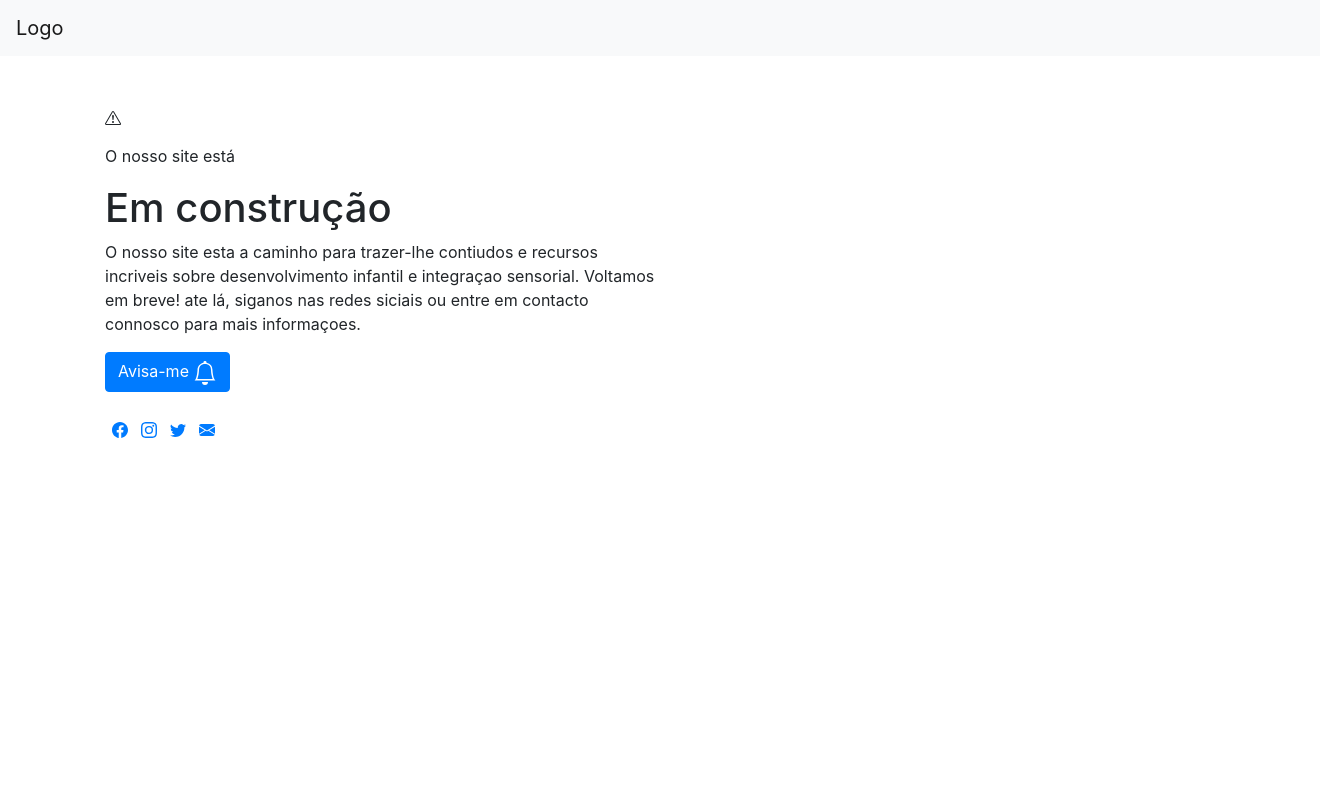
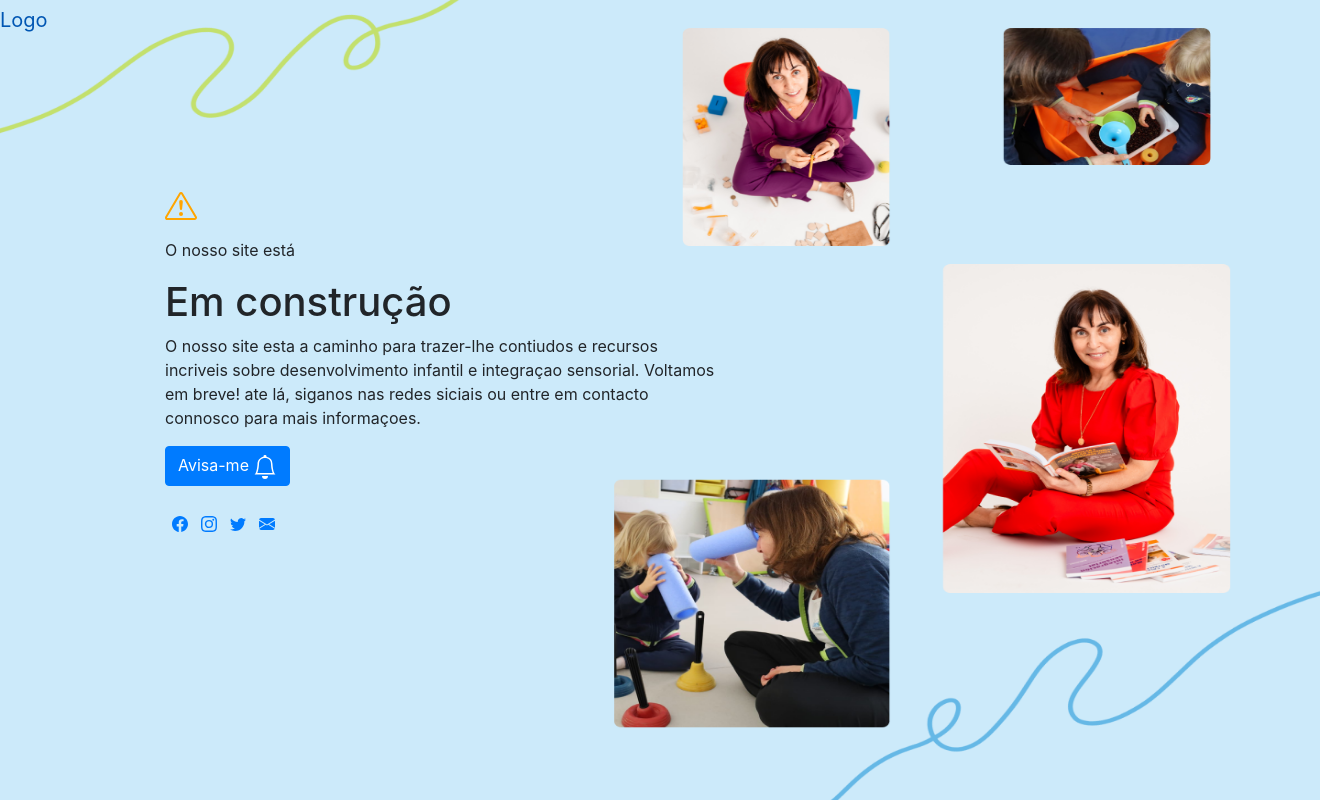
Before and after one commit to borisIsac/WDP, a Django app: page /site_under_construction/ in a window 1320 px wide. Run offline with Django 5.2, Linux system fonts and the light colour scheme; parts of the project's set-up code (start-up, migrations or seed data) failed here and were passed over; some libraries are stand-ins or nearby versions.

Commit message:
[FINISH] page_under_construction1

```diff
--- a/psycology/main/static/main/page_under_construction.css
+++ b/psycology/main/static/main/page_under_construction.css
@@ -1,9 +1,16 @@
-body{
-    background-color: rgb(255, 255, 255);
+.full_scn{
+    width: 100%;
+    height: 100vh;
+    position: relative;
+}
+.text_content{
+    width: 50%;
+
 }
 
-.text_content{
-    width: 50%;
+.container{
+    margin-top: 150px;
+    margin-left: 150px;
 }
 
 .media_social{
@@ -12,3 +19,20 @@ body{
     justify-content: space-around;
     width: 21%;
 }
+
+
+
+.picture_part {
+    position: absolute; /* Абсолютное позиционирование */
+    top: 0;
+    left: 0;
+    width: 100%; /* Растягиваем на всю ширину */
+    height: 100%; /* Растягиваем на всю высоту */
+    z-index: -1; /* Помещаем изображение ниже других элементов */
+}
+
+.picture_part img {
+    width: 100%; /* Изображение растягивается по ширине */
+    height: 100%; /* Изображение растягивается по высоте */
+    /*object-fit: cover; /* Сохраняет пропорции изображения, обрезая лишнюю часть */
+}
--- a/psycology/main/templates/page_under_construction.html
+++ b/psycology/main/templates/page_under_construction.html
@@ -10,38 +10,18 @@
     <link rel="stylesheet" href="{% static 'main/page_under_construction.css' %}">
 </head>
 <body>
+    <div class="full_scn">
+        <div class="content_part">
             <!-- Navbar -->
-    <nav class="navbar navbar-expand-lg navbar-light bg-light">
+            <div class="false_nb">
                 <a class="navbar-brand" href="#">Logo</a>
-        <!--
-        <button class="navbar-toggler" type="button" data-toggle="collapse" data-target="#navbarNav" aria-controls="navbarNav" aria-expanded="false" aria-label="Toggle navigation">
-            <span class="navbar-toggler-icon"></span>
-        </button>
-        <div class="collapse navbar-collapse" id="navbarNav">
-            <ul class="navbar-nav">
-                <li class="nav-item active">
-                    <a class="nav-link" href="#">Home <span class="sr-only">(current)</span></a>
-                </li>
-                <li class="nav-item">
-                    <a class="nav-link" href="#">Features</a>
-                </li>
-                <li class="nav-item">
-                    <a class="nav-link" href="#">Pricing</a>
-                </li>
-                <li class="nav-item">
-                    <a class="nav-link disabled" href="#" tabindex="-1" aria-disabled="true">Disabled</a>
-                </li>
-            </ul>
             </div>
-        -->
-
-    </nav>
 
             <!-- Content -->
             <div class="container">
                 <div class="mt-5 text_content">
-            <p>
-                <svg xmlns="http://www.w3.org/2000/svg" width="16" height="16" fill="currentColor" class="bi bi-exclamation-triangle" viewBox="0 0 16 16">
+                    <p style="color:orange;">
+                        <svg xmlns="http://www.w3.org/2000/svg" width="32" height="32" fill="currentColor" class="bi bi-exclamation-triangle" viewBox="0 0 16 16">
                             <path d="M7.938 2.016A.13.13 0 0 1 8.002 2a.13.13 0 0 1 .063.016.15.15 0 0 1 .054.057l6.857 11.667c.036.06.035.124.002.183a.2.2 0 0 1-.054.06.1.1 0 0 1-.066.017H1.146a.1.1 0 0 1-.066-.017.2.2 0 0 1-.054-.06.18.18 0 0 1 .002-.183L7.884 2.073a.15.15 0 0 1 .054-.057m1.044-.45a1.13 1.13 0 0 0-1.96 0L.165 13.233c-.457.778.091 1.767.98 1.767h13.713c.889 0 1.438-.99.98-1.767z"/>
                             <path d="M7.002 12a1 1 0 1 1 2 0 1 1 0 0 1-2 0M7.1 5.995a.905.905 0 1 1 1.8 0l-.35 3.507a.552.552 0 0 1-1.1 0z"/>
                         </svg>
@@ -62,8 +42,6 @@
                                 </svg>
                             </a>
                         </div>
-
-
                         <div class="instagram item-ss">
                             <a href="#">
                                 <svg xmlns="http://www.w3.org/2000/svg" width="16" height="16" fill="currentColor" class="bi bi-instagram" viewBox="0 0 16 16">
@@ -88,10 +66,6 @@
                     </div>
                 </div>
             </div>
-
-
-
-
 
             <!-- Modal -->
             <div class="modal fade" id="exampleModal" tabindex="-1" aria-labelledby="exampleModalLabel" aria-hidden="true">
@@ -120,6 +94,12 @@
                     </div>
                 </div>
             </div>
+        </div>
+        <div class="picture_part">
+            <img alt="blaaaa" src='/static/images/bg1.png'>
+        </div>
+    </div>
+
 
     <script src="https://code.jquery.com/jquery-3.5.1.slim.min.js"></script>
     <script src="https://cdn.jsdelivr.net/npm/@popperjs/core@2.5.4/dist/umd/popper.min.js"></script>
```
Also changed, not shown: psycology/main/static/images/bg1.png (added). Lines whose indentation alone changed are shown as unchanged.
